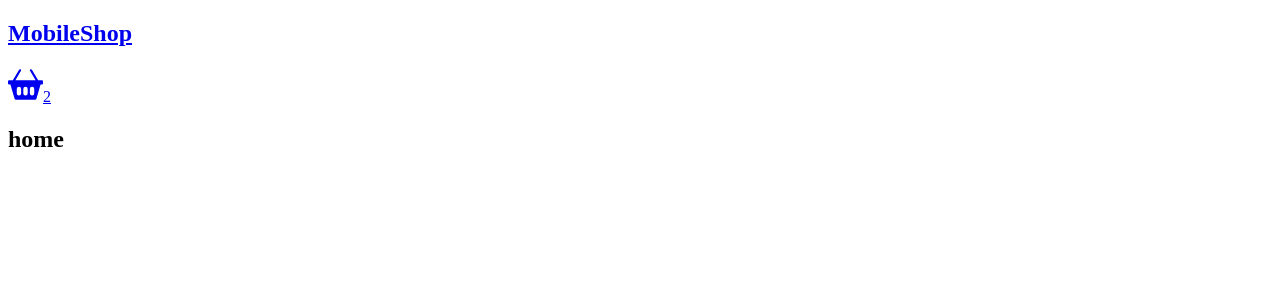
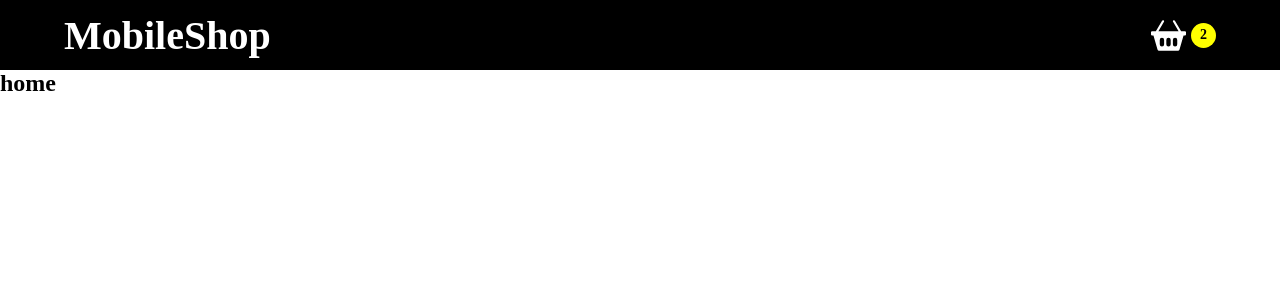
Before and after one commit to benyamin-nayudi/mobile-shop, a React (Create React App) app: page / in a window 1280 px wide. Shown: the top 300 px of the page. Built offline with nearby package versions, Linux system fonts and the light colour scheme.

Commit message:
navbar css

```diff
--- a/src/App.css
+++ b/src/App.css
@@ -1,6 +1,42 @@
-.bag-icon{
-    width: 35px ;
-    height: 35px;
-    color: red;
+
+@import url('https://fonts.googleapis.com/css2?family=Nunito:wght@200;400;700&display=swap');
+
+*{
+    padding: 0 ;
+    margin: 0 ;
+    box-sizing: border-box;
+}
+/* navbar */
+.nav-bar{
+    height: 70px;
+    background-color: black;
+    display: flex;
+    justify-content: space-between;
+    align-items: center;
+    padding: 0 4rem;
+}
+.nav-bar a{
+    text-decoration: none;
+    color: white;
+}
+.nav-bar h2{
     font-size: 40px;
 }
+.nav-bag{
+    display: flex;
+    align-items: center;
+
+}
+.bag-quantity{
+    display: flex;
+    align-items: center;
+    justify-content: center;
+    height: 25px;
+    width: 25px;
+    background: yellow;
+    border-radius: 50%;
+    font-size: 14px;
+    font-weight: 700;
+    color: black;
+    margin-left: 5px;
+}
```
